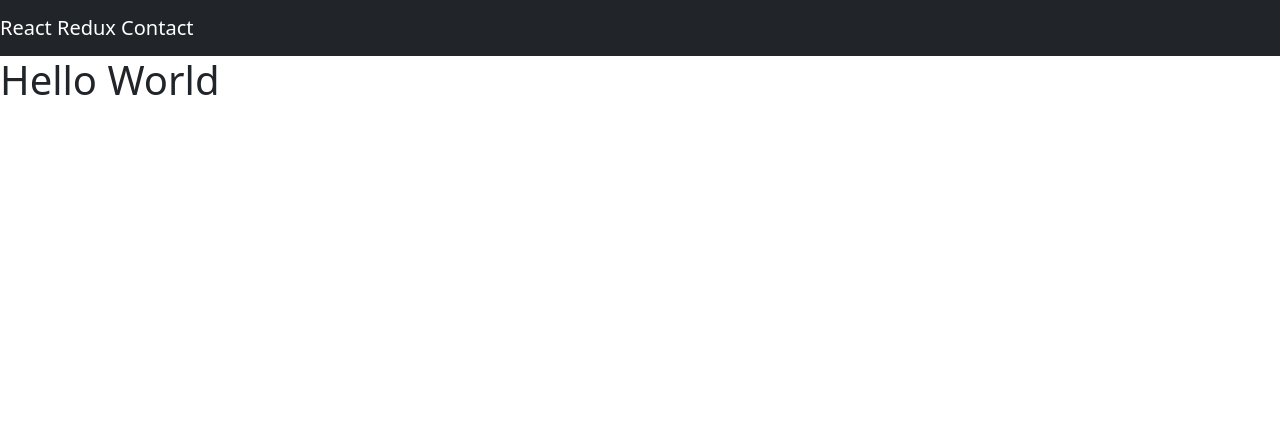
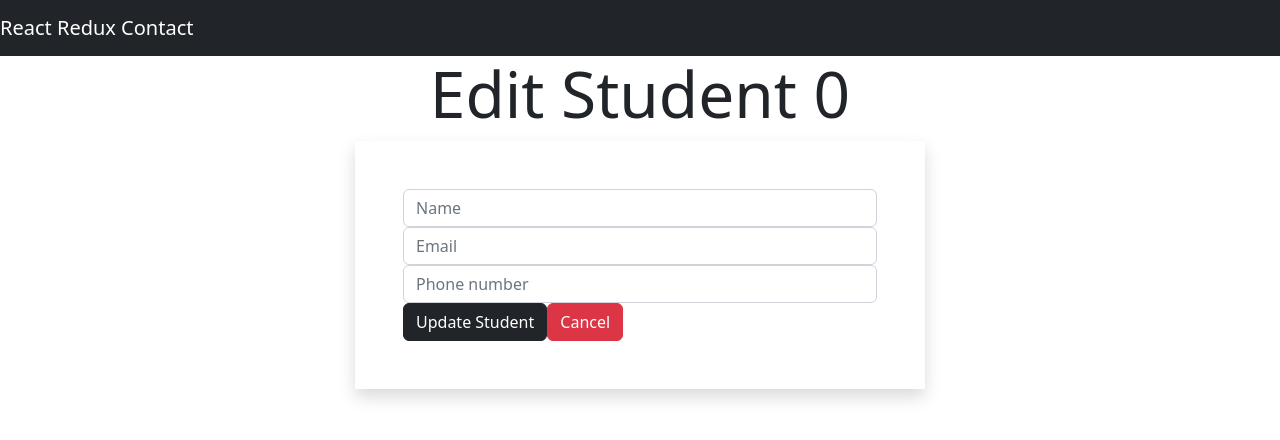
Before and after one commit to Jonghan-park/redux-crud-project, a React (Create React App) app: page /edit/0 in a window 1280 px wide. Shown: the top 440 px of the page. Built offline with nearby package versions, Linux system fonts and the light colour scheme.

Commit message:
Update edit and add

```diff
--- a/src/App.js
+++ b/src/App.js
@@ -2,6 +2,7 @@ import { Route, Routes } from "react-router-dom";
 import { ToastContainer } from "react-toastify";
 import Add from "./components/Add";
 import Edit from "./components/Edit";
+import Home from "./components/Home";
 import Navbar from "./components/Navbar";
 
 function App() {
@@ -10,11 +11,10 @@ function App() {
       <ToastContainer />
       <Navbar />
       <Routes>
-        <Route path="/" />
+        <Route path="/" element={<Home />} />
         <Route path="/add" element={<Add />} />
-        <Route path="/edit:id" element={<Edit />} />
+        <Route path="/edit/:id" element={<Edit />} />
       </Routes>
-      <h1>Hello World</h1>
     </div>
   );
 }
--- a/src/components/Add.js
+++ b/src/components/Add.js
@@ -1,7 +1,41 @@
 import React from "react";
 
 const Add = () => {
-  return <div>Add</div>;
+  return (
+    <div className="container">
+      <div className="row">
+        <h1 className="display-3 text-center">Add Student</h1>
+        <div className="col-md-6 shadow mx-auto p-5">
+          <form>
+            <div className="form-group">
+              <input type="text" placeholder="Name" className="form-control" />
+            </div>
+            <div className="form-group">
+              <input
+                type="email"
+                placeholder="Email"
+                className="form-control"
+              />
+            </div>
+            <div className="form-group">
+              <input
+                type="number"
+                placeholder="Phone number"
+                className="form-control"
+              />
+            </div>
+            <div className="form-group">
+              <input
+                type="submit"
+                value="Add Student"
+                className="btn btn-block btn-dark"
+              />
+            </div>
+          </form>
+        </div>
+      </div>
+    </div>
+  );
 };
 
 export default Add;
--- a/src/components/Edit.js
+++ b/src/components/Edit.js
@@ -1,7 +1,46 @@
 import React from "react";
+import { Link, useParams } from "react-router-dom";
 
 const Edit = () => {
-  return <div>Edit</div>;
+  const { id } = useParams();
+  return (
+    <div className="container">
+      <div className="row">
+        <h1 className="display-3 text-center">Edit Student {id}</h1>
+        <div className="col-md-6 shadow mx-auto p-5">
+          <form>
+            <div className="form-group">
+              <input type="text" placeholder="Name" className="form-control" />
+            </div>
+            <div className="form-group">
+              <input
+                type="email"
+                placeholder="Email"
+                className="form-control"
+              />
+            </div>
+            <div className="form-group">
+              <input
+                type="number"
+                placeholder="Phone number"
+                className="form-control"
+              />
+            </div>
+            <div className="form-group">
+              <input
+                type="submit"
+                value="Update Student"
+                className="btn btn-dark"
+              />
+              <Link to="/" className="btn btn-danger ml-3">
+                Cancel
+              </Link>
+            </div>
+          </form>
+        </div>
+      </div>
+    </div>
+  );
 };
 
 export default Edit;
--- /dev/null
+++ b/src/components/Home.js
@@ -0,0 +1,21 @@
+import React from "react";
+import { Link } from "react-router-dom";
+
+const Home = () => {
+  return (
+    <div className="container">
+      <div className="row">
+        <div className="col-md-12 my-5 text-right">
+          <Link to="/add" className="btn btn-outline-dark">
+            Add contact
+          </Link>
+        </div>
+      </div>
+      <div className="col-md-6 mx-auto">
+        <h1>Welcome to react redux contact book</h1>
+      </div>
+    </div>
+  );
+};
+
+export default Home;
```
